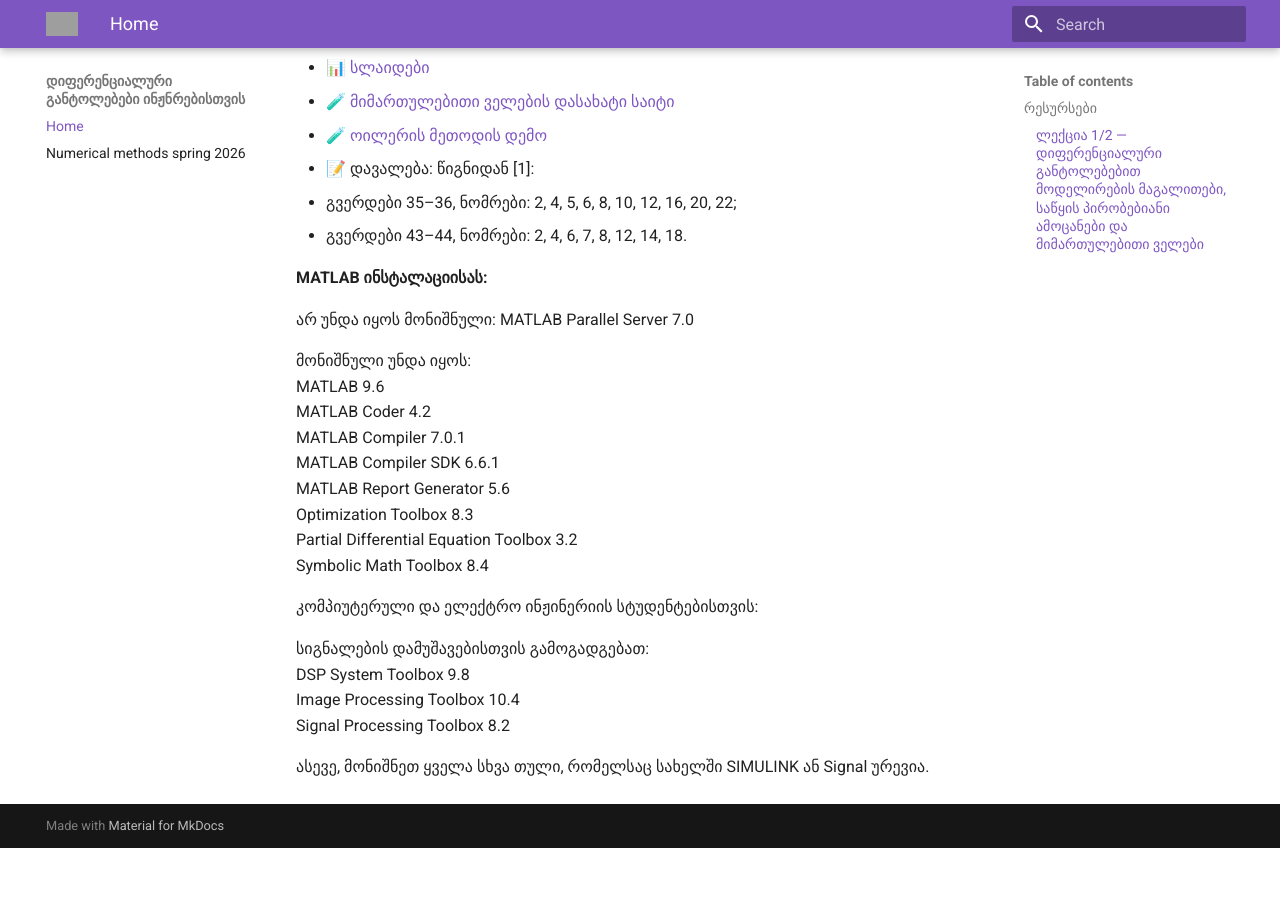
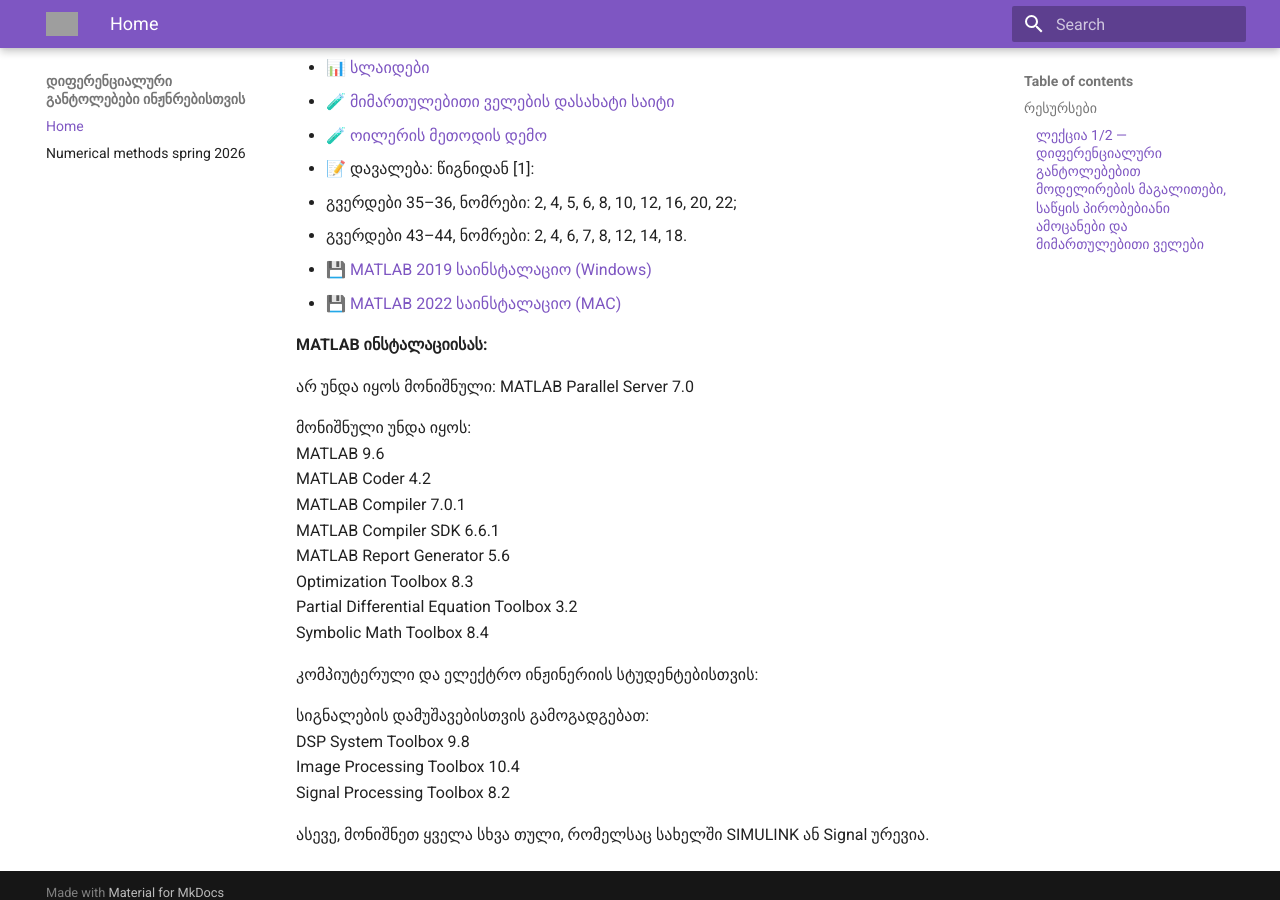
Before and after one commit to gugavar/differential-equations-fall-2026-freeuni, an MkDocs documentation site: the page built from docs/index.md, in a window 1280 px wide and 900 px high, scrolled down 608 px. Built offline with MkDocs 1.6.1 and Material for MkDocs 9.7.7, drawn with Linux system fonts in a browser that asks for light colours; before the commit the page ends 1456 px from its top, so only the background shows below that; grey boxes are pictures that could not be loaded.

Commit message:
Update index.md

```diff
--- a/docs/index.md
+++ b/docs/index.md
@@ -22,6 +22,10 @@
   - გვერდები 35–36, ნომრები: 2, 4, 5, 6, 8, 10, 12, 16, 20, 22;
   - გვერდები 43–44, ნომრები: 2, 4, 6, 7, 8, 12, 14, 18.
 
+
+- 💾 [MATLAB 2019 საინსტალაციო (Windows)](https://drive.google.com/file/d/1dVhMLdxqHvkRvzzD3VJR2MYY2AdcDAlC/view?usp=drive_link)
+- 💾 [MATLAB 2022 საინსტალაციო (MAC)](https://drive.google.com/drive/folders/1Jow0DC3t_jL1GP6EQpHDBu543sUEiRK1?usp=sharing)
+
 **MATLAB ინსტალაციისას:**
 
 არ უნდა იყოს მონიშნული:
```
